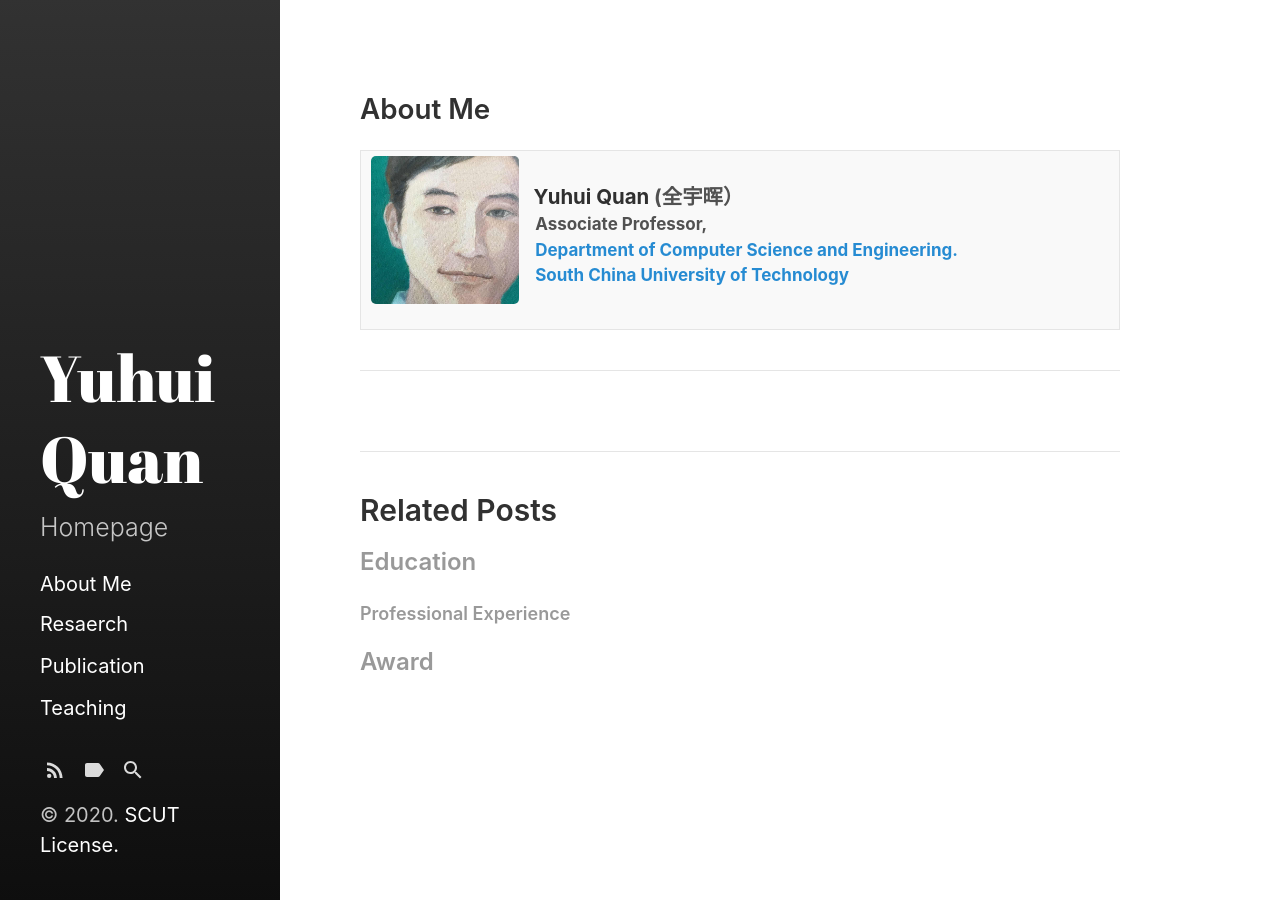
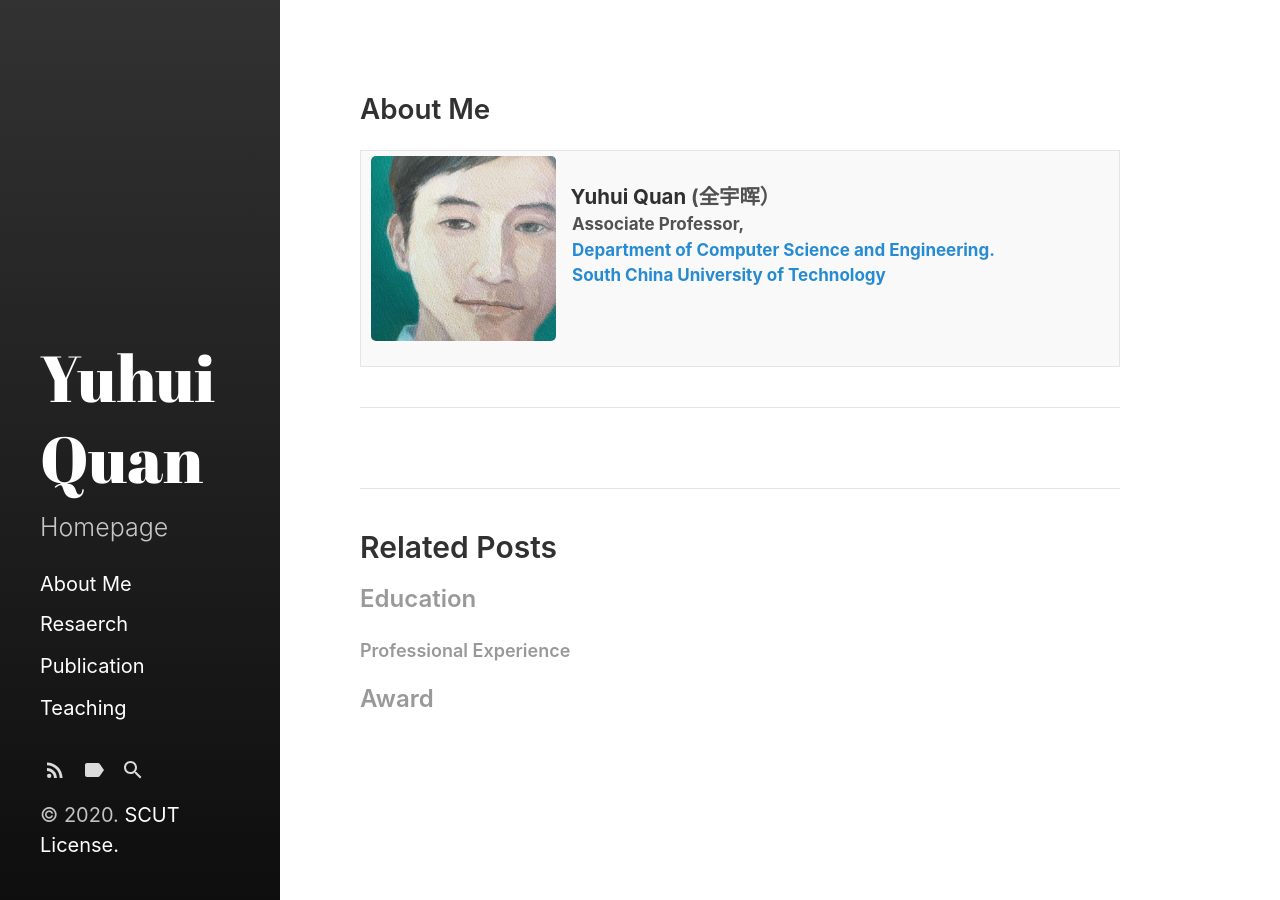
Before and after one commit to Dofboom/Dofboom.github.io, a Jekyll site: the page built from _posts/2020-5-30-resume.md, in a window 1280 px wide. Built offline with Jekyll 4.4.1, drawn with Linux system fonts in a browser that asks for light colours.

Commit message:
Update 2020-5-30-resume.md

```diff
--- a/_posts/2020-5-30-resume.md
+++ b/_posts/2020-5-30-resume.md
@@ -6,7 +6,7 @@ excerpt_separator:  <!--more-->
 <table>
 <tbody>
 <tr>
-<th><img src="https://github.com/Dofboom/Dofboom.github.io/raw/master/images/2.jpg" alt="" align="left" style="width:20%;height:auto" /><br />
+<th><img src="https://github.com/Dofboom/Dofboom.github.io/raw/master/images/2.jpg" alt="" align="left" style="width:25%;height:auto" /><br />
 <span style="font-size: 120%;"><strong> &ensp; Yuhui Quan</strong> (全宇晖） </span><br />
 <span style="font-size: 100%;">&ensp; &nbsp;Associate Professor, <a href="http://www.scut.edu.cn/cs/"><br> &ensp;&nbsp; Department of Computer Science and Engineering.</a></span><br />
 <span style="font-size: 100%;"> <a href="https://www.scut.edu.cn">&ensp;&nbsp; South China University of Technology</a><br />
```
